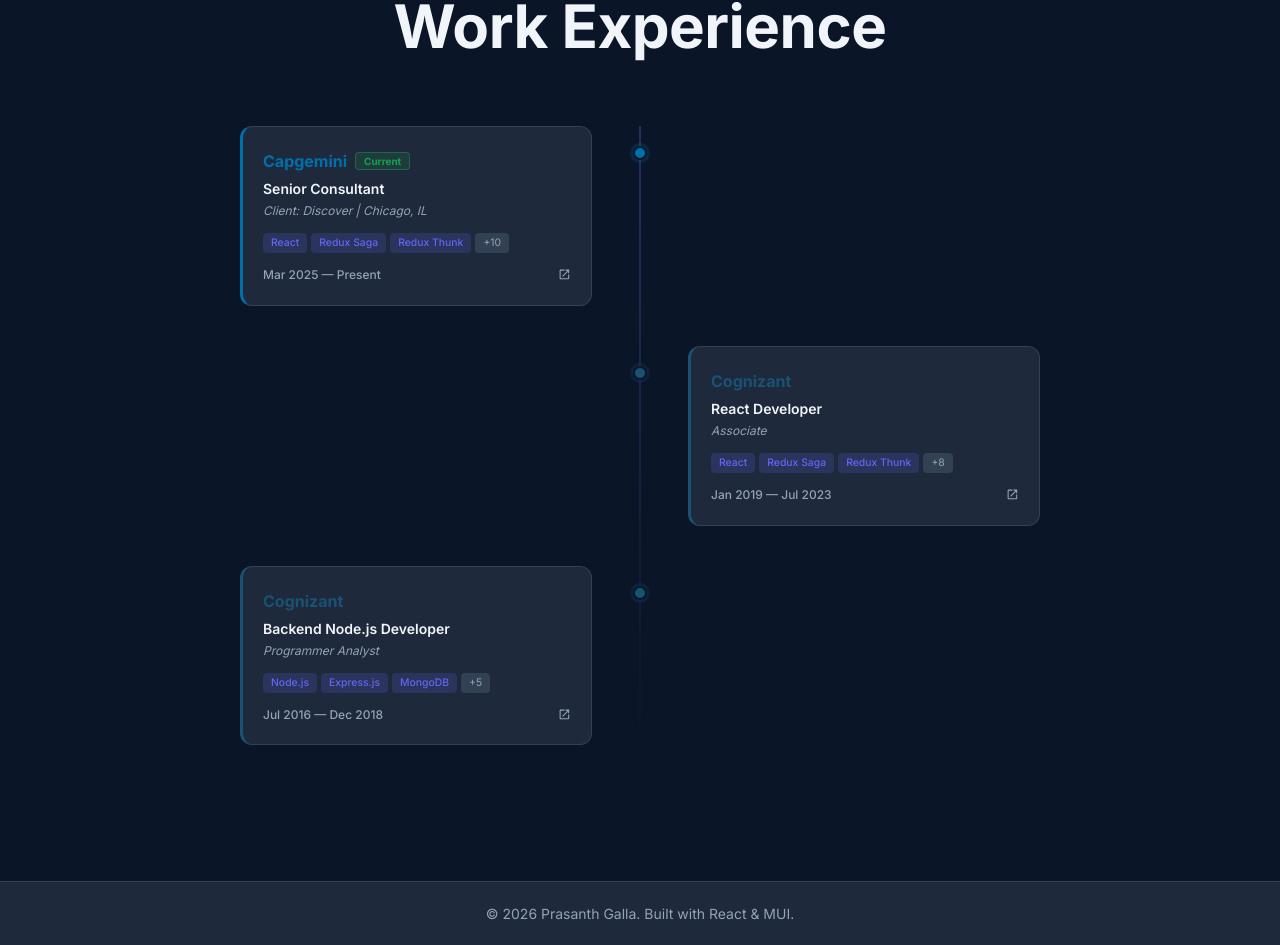
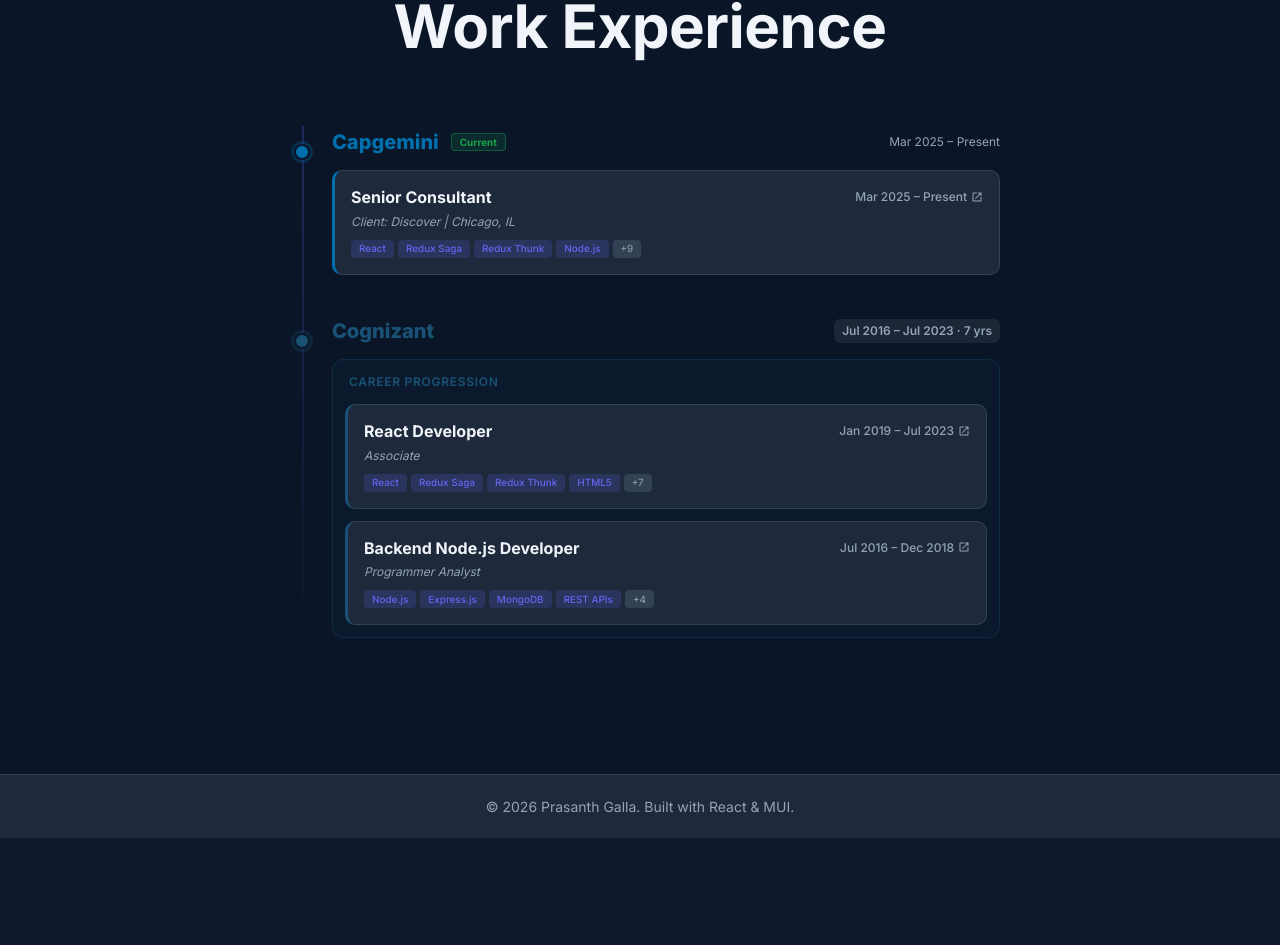
Before and after one commit to Galla1302/Galla1302.github.io, a React (Create React App) app: page / in a window 1280 px wide. Shown: the part 2194-3139 px from the top of the page. After the commit the page ends 3032 px from the top, so only its background shows below. Built offline with nearby package versions, Linux system fonts and the light colour scheme; the HTML template or start-up script is replaced by a standard one.

Commit message:
updated work experience.

```diff
--- a/src/Components/WorkExperience/WorkExperience.tsx
+++ b/src/Components/WorkExperience/WorkExperience.tsx
@@ -16,10 +16,129 @@
   Cognizant: '#1a5276',
 };
 
+// Group consecutive projects by company
+type Project = (typeof projects)[0];
+interface CompanyGroup {
+  company: string;
+  accent: string;
+  spanStart: string;
+  spanEnd: string;
+  roles: Project[];
+}
+
+function groupByCompany(list: Project[]): CompanyGroup[] {
+  const groups: CompanyGroup[] = [];
+  for (const project of list) {
+    const last = groups[groups.length - 1];
+    if (last && last.company === project.company) {
+      last.roles.push(project);
+      // earliest start date
+      last.spanStart = project.startDate;
+    } else {
+      groups.push({
+        company: project.company,
+        accent: companyAccent[project.company] ?? '#6366f1',
+        spanStart: project.startDate,
+        spanEnd: project.endDate,
+        roles: [project],
+      });
+    }
+  }
+  return groups;
+}
+
+function RoleCard({
+  project,
+  accent,
+  onClick,
+}: {
+  project: Project;
+  accent: string;
+  onClick: () => void;
+}) {
+  const theme = useTheme();
+  return (
+    <Box
+      onClick={onClick}
+      sx={{
+        backgroundColor: theme.palette.background.paper,
+        border: `1px solid ${theme.palette.divider}`,
+        borderLeft: `3px solid ${accent}`,
+        borderRadius: '10px',
+        p: 2,
+        cursor: 'pointer',
+        transition: 'transform 0.18s ease, box-shadow 0.18s ease',
+        '&:hover': {
+          transform: 'translateY(-2px)',
+          boxShadow:
+            theme.palette.mode === 'light'
+              ? '0 8px 24px rgba(0,0,0,0.08)'
+              : '0 8px 24px rgba(0,0,0,0.35)',
+        },
+      }}
+    >
+      <Box sx={{ display: 'flex', justifyContent: 'space-between', alignItems: 'flex-start', mb: 0.5 }}>
+        <Box>
+          <Typography variant="body1" sx={{ fontWeight: 700, color: theme.palette.text.primary, lineHeight: 1.3 }}>
+            {project.role}
+          </Typography>
+          <Typography variant="caption" sx={{ color: theme.palette.text.secondary, fontStyle: 'italic' }}>
+            {project.position}
+          </Typography>
+        </Box>
+        <Box sx={{ display: 'flex', alignItems: 'center', gap: 0.5, flexShrink: 0, ml: 1 }}>
+          <Typography variant="caption" sx={{ color: theme.palette.text.secondary, fontWeight: 500, whiteSpace: 'nowrap' }}>
+            {project.startDate} – {project.endDate}
+          </Typography>
+          <OpenInNewIcon sx={{ fontSize: '0.75rem', color: theme.palette.text.secondary }} />
+        </Box>
+      </Box>
+
+      {project.technologies.length > 0 && (
+        <Box sx={{ display: 'flex', flexWrap: 'wrap', gap: 0.5, mt: 1 }}>
+          {project.technologies.slice(0, 4).map((tech) => (
+            <Chip
+              key={tech}
+              label={tech}
+              size="small"
+              sx={{
+                fontSize: '0.62rem',
+                height: '18px',
+                backgroundColor:
+                  theme.palette.mode === 'light'
+                    ? 'rgba(99,102,241,0.08)'
+                    : 'rgba(99,102,241,0.18)',
+                color: theme.palette.primary.main,
+                borderRadius: '4px',
+                fontWeight: 500,
+              }}
+            />
+          ))}
+          {project.technologies.length > 4 && (
+            <Chip
+              label={`+${project.technologies.length - 4}`}
+              size="small"
+              sx={{
+                fontSize: '0.62rem',
+                height: '18px',
+                backgroundColor: theme.palette.divider,
+                color: theme.palette.text.secondary,
+                borderRadius: '4px',
+              }}
+            />
+          )}
+        </Box>
+      )}
+    </Box>
+  );
+}
+
 export const WorkExperience = ({ expRef }: WorkExperienceProps) => {
   const theme = useTheme();
   const isMobile = useMediaQuery(theme.breakpoints.down('sm'));
-  const [selectedProject, setSelectedProject] = useState<(typeof projects)[0] | null>(null);
+  const [selectedProject, setSelectedProject] = useState<Project | null>(null);
+
+  const groups = groupByCompany(projects);
 
   return (
     <Box
@@ -51,84 +170,47 @@
       </Box>
 
       {/* Timeline */}
-      <Box sx={{ maxWidth: '800px', margin: '0 auto', position: 'relative' }}>
+      <Box sx={{ maxWidth: '720px', margin: '0 auto', position: 'relative' }}>
         {/* Vertical line */}
         <Box
           sx={{
             position: 'absolute',
-            left: isMobile ? '16px' : '50%',
+            left: isMobile ? '18px' : '22px',
             top: 0,
             bottom: 0,
             width: '2px',
             background: `linear-gradient(180deg, ${theme.palette.primary.main}, transparent)`,
-            transform: isMobile ? 'none' : 'translateX(-50%)',
-            opacity: 0.3,
+            opacity: 0.25,
           }}
         />
 
-        {projects.map((project, idx) => {
-          const accent = companyAccent[project.company] ?? theme.palette.primary.main;
-          const isLeft = !isMobile && idx % 2 === 0;
+        {groups.map((group, gIdx) => {
+          const isMultiRole = group.roles.length > 1;
 
           return (
-            <Box
-              key={idx}
-              sx={{
-                display: 'flex',
-                justifyContent: isMobile
-                  ? 'flex-start'
-                  : isLeft
-                  ? 'flex-start'
-                  : 'flex-end',
-                mb: 5,
-                position: 'relative',
-                pl: isMobile ? '44px' : 0,
-              }}
-            >
+            <Box key={gIdx} sx={{ mb: 5, pl: isMobile ? '44px' : '52px', position: 'relative' }}>
               {/* Timeline dot */}
               <Box
                 sx={{
                   position: 'absolute',
-                  left: isMobile ? '10px' : '50%',
-                  top: '20px',
-                  width: '14px',
-                  height: '14px',
+                  left: isMobile ? '11px' : '14px',
+                  top: '18px',
+                  width: '16px',
+                  height: '16px',
                   borderRadius: '50%',
-                  backgroundColor: accent,
-                  border: `2px solid ${theme.palette.background.default}`,
-                  transform: isMobile ? 'none' : 'translateX(-50%)',
+                  backgroundColor: group.accent,
+                  border: `2px solid ${theme.palette.mode === 'light' ? '#f1f5f9' : '#0a1628'}`,
                   zIndex: 1,
-                  boxShadow: `0 0 0 3px ${accent}33`,
+                  boxShadow: `0 0 0 3px ${group.accent}44`,
                 }}
               />
 
-              {/* Card */}
-              <Box
-                onClick={() => setSelectedProject(project)}
-                sx={{
-                  width: isMobile ? '100%' : '44%',
-                  backgroundColor: theme.palette.background.paper,
-                  border: `1px solid ${theme.palette.divider}`,
-                  borderLeft: `3px solid ${accent}`,
-                  borderRadius: '12px',
-                  p: 2.5,
-                  cursor: 'pointer',
-                  transition: 'transform 0.18s ease, box-shadow 0.18s ease',
-                  '&:hover': {
-                    transform: 'translateY(-3px)',
-                    boxShadow:
-                      theme.palette.mode === 'light'
-                        ? '0 10px 32px rgba(0,0,0,0.1)'
-                        : '0 10px 32px rgba(0,0,0,0.4)',
-                  },
-                }}
-              >
-                {/* Company + badge */}
-                <Box sx={{ display: 'flex', alignItems: 'center', gap: 1, mb: 0.5, flexWrap: 'wrap' }}>
-                  <Typography variant="subtitle1" sx={{ fontWeight: 700, color: accent }}>
-                    {project.company}
+              {/* Company header */}
+              <Box sx={{ display: 'flex', alignItems: 'center', gap: 1.5, mb: 1.5, flexWrap: 'wrap' }}>
+                <Typography variant="h6" sx={{ fontWeight: 800, color: group.accent }}>
+                  {group.company}
                 </Typography>
-                  {project.endDate === 'Present' && (
+                {group.roles[0].endDate === 'Present' && (
                   <Chip
                     label="Current"
                     size="small"
@@ -143,60 +225,81 @@
                     }}
                   />
                 )}
+                {isMultiRole && (
+                  <Typography
+                    variant="caption"
+                    sx={{
+                      ml: 'auto',
+                      color: theme.palette.text.secondary,
+                      fontWeight: 600,
+                      backgroundColor:
+                        theme.palette.mode === 'light'
+                          ? 'rgba(0,0,0,0.05)'
+                          : 'rgba(255,255,255,0.07)',
+                      px: 1,
+                      py: 0.25,
+                      borderRadius: '6px',
+                    }}
+                  >
+                    {group.spanStart} – {group.spanEnd} · 7 yrs
+                  </Typography>
+                )}
+                {!isMultiRole && (
+                  <Typography variant="caption" sx={{ ml: 'auto', color: theme.palette.text.secondary }}>
+                    {group.spanStart} – {group.spanEnd}
+                  </Typography>
+                )}
               </Box>
 
-                <Typography variant="body2" sx={{ fontWeight: 600, color: theme.palette.text.primary, mb: 0.25 }}>
-                  {project.role}
-                </Typography>
-                <Typography variant="caption" sx={{ color: theme.palette.text.secondary, fontStyle: 'italic', display: 'block', mb: 1.5 }}>
-                  {project.position}
+              {/* Single role — plain card */}
+              {!isMultiRole && (
+                <RoleCard
+                  project={group.roles[0]}
+                  accent={group.accent}
+                  onClick={() => setSelectedProject(group.roles[0])}
+                />
+              )}
+
+              {/* Multi-role — bracket group */}
+              {isMultiRole && (
+                <Box
+                  sx={{
+                    border: `1px solid ${group.accent}55`,
+                    borderRadius: '12px',
+                    p: 1.5,
+                    display: 'flex',
+                    flexDirection: 'column',
+                    gap: 1.5,
+                    backgroundColor:
+                      theme.palette.mode === 'light'
+                        ? `${group.accent}06`
+                        : `${group.accent}10`,
+                  }}
+                >
+                  {/* Career progression label */}
+                  <Typography
+                    variant="caption"
+                    sx={{
+                      color: group.accent,
+                      fontWeight: 600,
+                      letterSpacing: '0.06em',
+                      textTransform: 'uppercase',
+                      px: 0.5,
+                    }}
+                  >
+                    Career progression
                   </Typography>
 
-                {/* Tech chips */}
-                {project.technologies.length > 0 && (
-                  <Box sx={{ display: 'flex', flexWrap: 'wrap', gap: 0.5, mb: 1.5 }}>
-                    {project.technologies.slice(0, 3).map((tech) => (
-                      <Chip
-                        key={tech}
-                        label={tech}
-                        size="small"
-                        sx={{
-                          fontSize: '0.65rem',
-                          height: '20px',
-                          backgroundColor:
-                            theme.palette.mode === 'light'
-                              ? 'rgba(99,102,241,0.08)'
-                              : 'rgba(99,102,241,0.18)',
-                          color: theme.palette.primary.main,
-                          borderRadius: '4px',
-                          fontWeight: 500,
-                        }}
+                  {group.roles.map((role, rIdx) => (
+                    <RoleCard
+                      key={rIdx}
+                      project={role}
+                      accent={group.accent}
+                      onClick={() => setSelectedProject(role)}
                     />
                   ))}
-                    {project.technologies.length > 3 && (
-                      <Chip
-                        label={`+${project.technologies.length - 3}`}
-                        size="small"
-                        sx={{
-                          fontSize: '0.65rem',
-                          height: '20px',
-                          backgroundColor: theme.palette.divider,
-                          color: theme.palette.text.secondary,
-                          borderRadius: '4px',
-                        }}
-                      />
-                    )}
                 </Box>
               )}
-
-                {/* Date + expand */}
-                <Box sx={{ display: 'flex', justifyContent: 'space-between', alignItems: 'center' }}>
-                  <Typography variant="caption" sx={{ color: theme.palette.text.secondary, fontWeight: 500 }}>
-                    {project.startDate} — {project.endDate}
-                  </Typography>
-                  <OpenInNewIcon sx={{ fontSize: '0.8rem', color: theme.palette.text.secondary }} />
-                </Box>
-              </Box>
             </Box>
           );
         })}
```
Lines whose indentation alone changed are shown as unchanged.
